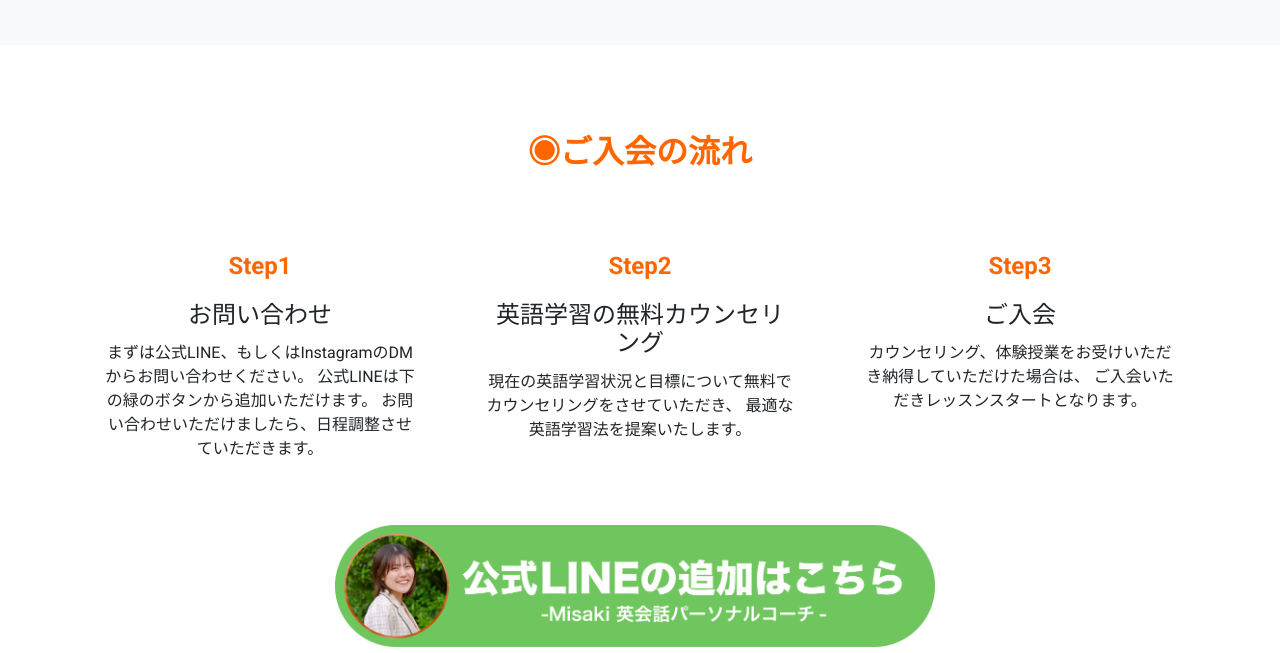
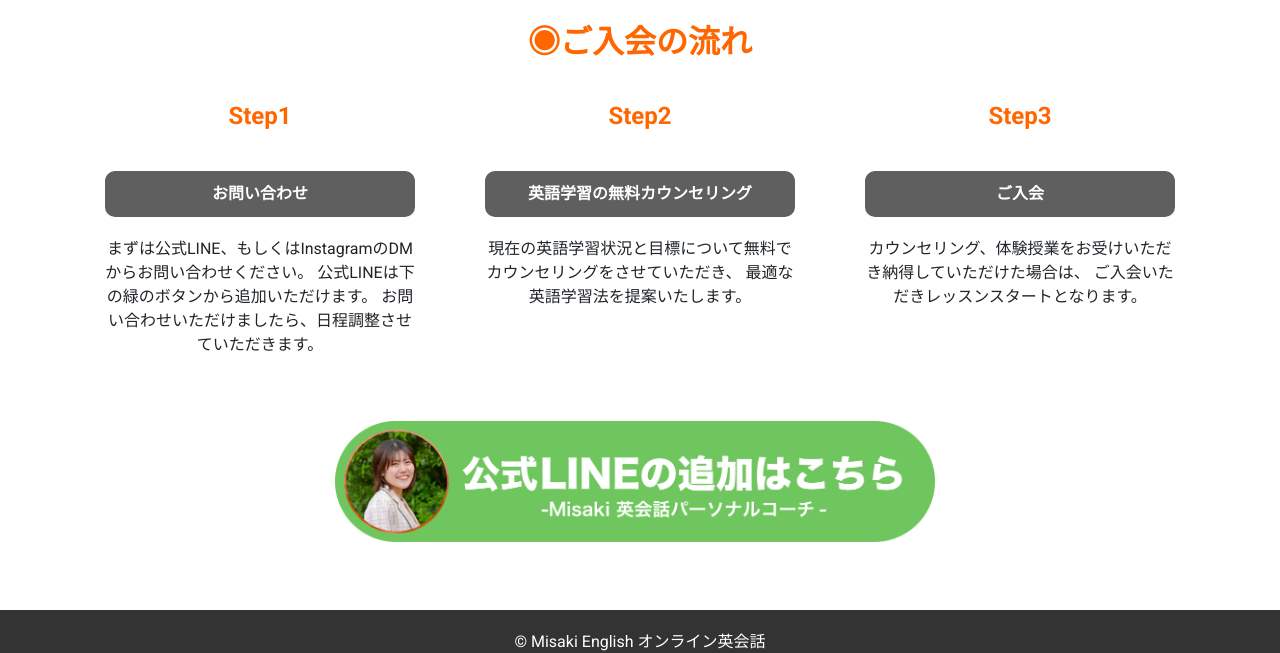
Before and after one commit to neighbridge/misaki-english, a plain HTML site: page index.html in a window 1280 px wide. Shown: the part 1855-2508 px from the top of the page. Drawn offline with nearby package versions, Linux system fonts and the light colour scheme.

Commit message:
ビジュアル変更

```diff
--- a/index.html
+++ b/index.html
@@ -45,7 +45,7 @@
   }
 
   .section-title {
-    margin: 40px 0 20px;
+    margin: 10px 0 10px;
     font-weight: bold;
     color: #ff6600;
   }
@@ -95,6 +95,19 @@
     border-radius: 10px;/*角の丸み*/
 }
 .box2 p {
+    margin: 0;
+    padding: 0;
+}
+.box3 {
+  padding: 0.5em 1em;
+    margin: 40px 0 20px;
+    font-weight: bold;
+    color: #fff;/*文字色*/
+    background: #5f5f5f;
+    border: solid 3px #5f5f5f;/*線*/
+    border-radius: 10px;/*角の丸み*/
+}
+.box3 p {
     margin: 0;
     padding: 0;
 }
@@ -155,7 +168,7 @@
     </button>
     <div class="collapse navbar-collapse" id="navbarNav">
       <ul class="navbar-nav ml-auto">
-        <li class="nav-item"><a class="nav-link" href="#apply">ご入会の流れ</a></li>
+        <li class="nav-item"><a class="nav-link" href="#apply">お問い合わせ</a></li>
       </ul>
     </div>
   </header>
@@ -266,7 +279,9 @@
             <div class="card mb-4">
               <div class="card-body text-center">
               <h4 class="text-center section-title">Step1</h4>
-                <h4 class="card-title">お問い合わせ</h4>
+              <div class="box3">
+                <p>お問い合わせ</p>
+            </div>
                 <p class="card-text">まずは公式LINE、もしくはInstagramのDMからお問い合わせください。
                   公式LINEは下の緑のボタンから追加いただけます。
                   お問い合わせいただけましたら、日程調整させていただきます。</p>
@@ -277,7 +292,9 @@
             <div class="card mb-4">
               <div class="card-body text-center">
                 <h4 class="text-center section-title">Step2</h4>
-                  <h4 class="card-title">英語学習の無料カウンセリング</h4>
+                <div class="box3">
+                  <p>英語学習の無料カウンセリング</p>
+              </div>
                   <p class="card-text">現在の英語学習状況と目標について無料でカウンセリングをさせていただき、
                     最適な英語学習法を提案いたします。</p>
                 </div>
@@ -287,7 +304,9 @@
             <div class="card mb-4">
               <div class="card-body text-center">
                 <h4 class="text-center section-title">Step3</h4>
-                  <h4 class="card-title">ご入会</h4>
+                  <div class="box3">
+                    <p>ご入会</p>
+                </div>
                   <p class="card-text">カウンセリング、体験授業をお受けいただき納得していただけた場合は、
                     ご入会いただきレッスンスタートとなります。</p>
                 </div>
```
